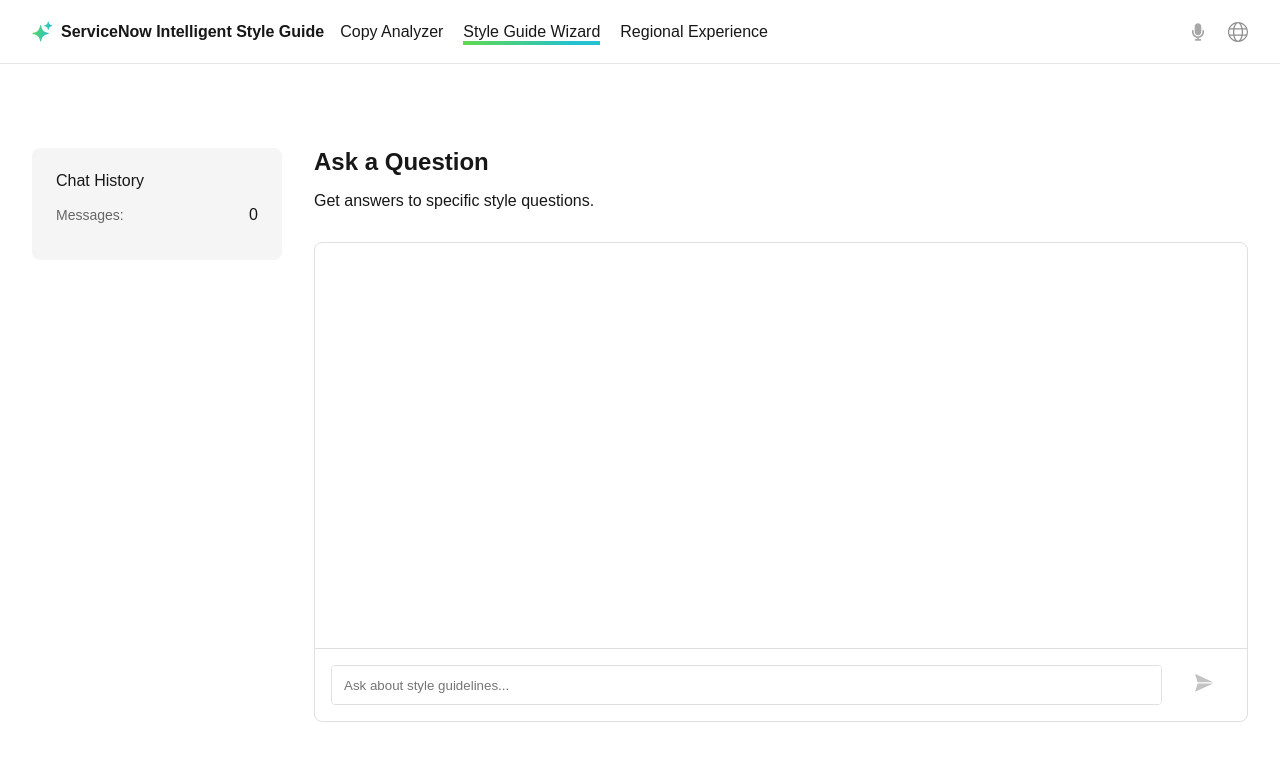
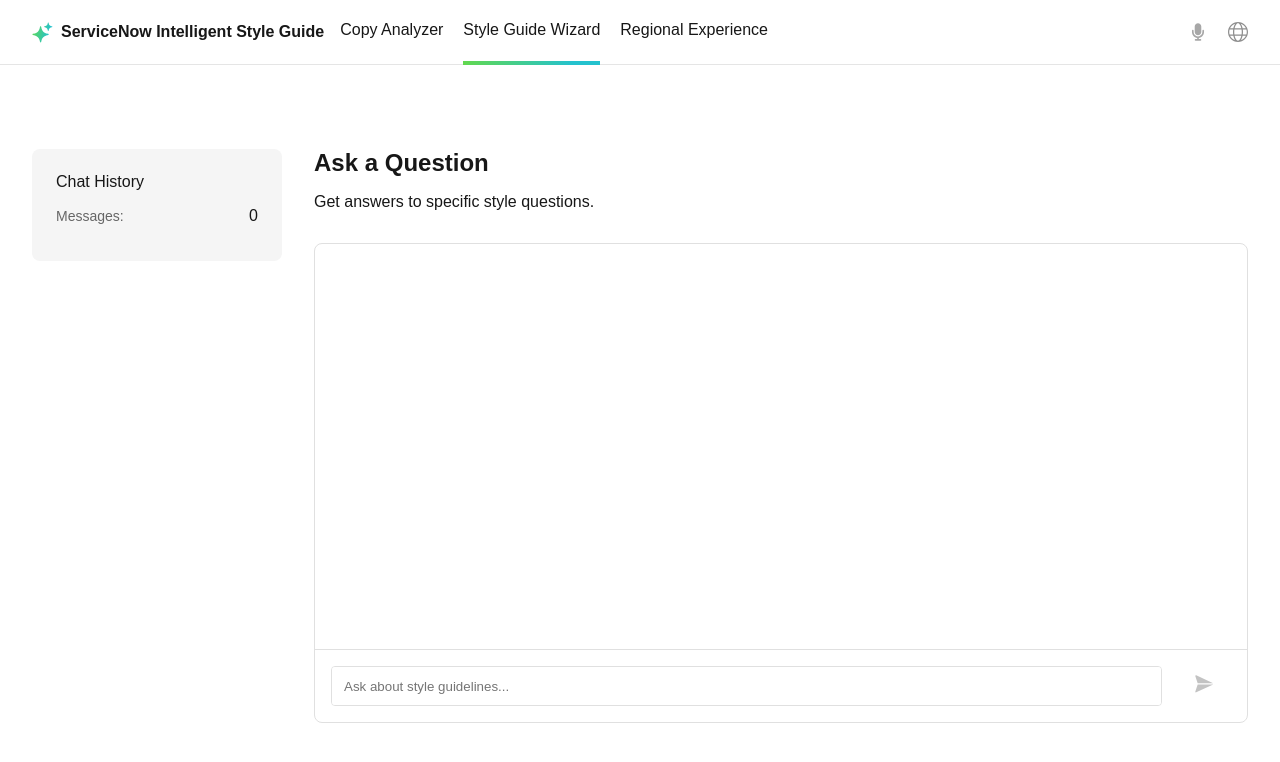
Before and after one commit to GizmoRay/hackthathon-2025-team-3, a Next.js app: page /ask in a window 1280 px wide. Shown: the top 762 px of the page. Built offline with nearby package versions, Linux system fonts and the light colour scheme.

Commit message:
Tweak for height of navigation border

```diff
--- a/src/components/Navigation/Navigation.module.css
+++ b/src/components/Navigation/Navigation.module.css
@@ -39,13 +39,15 @@
 
 .toolButton {
 	box-sizing: border-box;
+	padding-bottom: 22px;
+	margin-bottom: -22px;
 }
 
 .toolButton.active {
 	background: linear-gradient(white, white) padding-box,
 		linear-gradient(90deg, #62d84e 0%, #24c2ce 80%) border-box;
 	border-bottom: 4px solid transparent;
-	margin-bottom: -4px;
+	/* margin-bottom: -4px; */
 }
 
 .sideApps {
```
